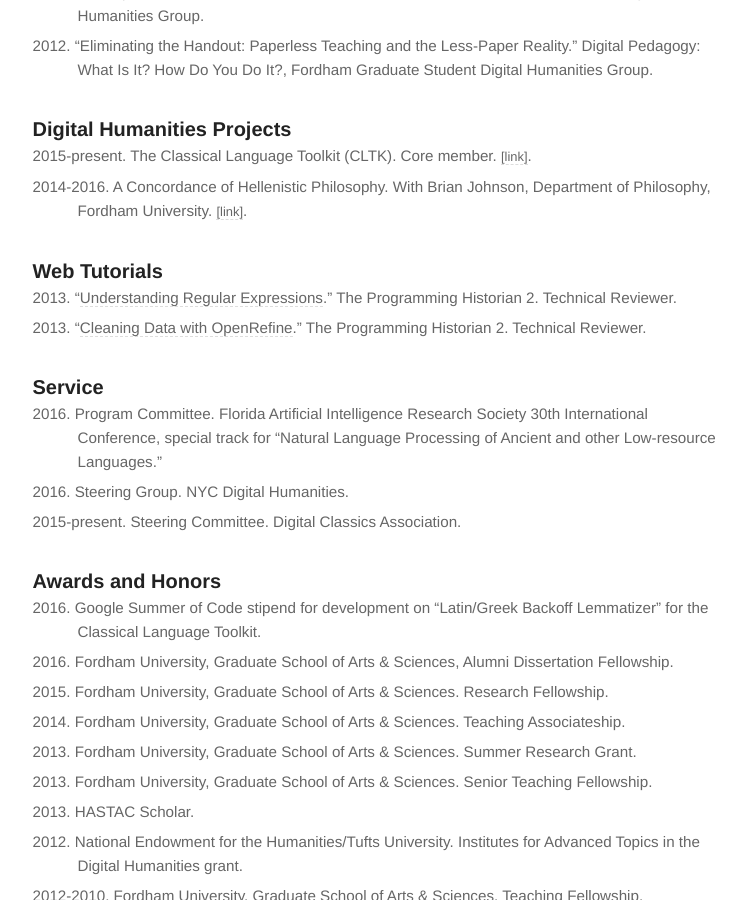
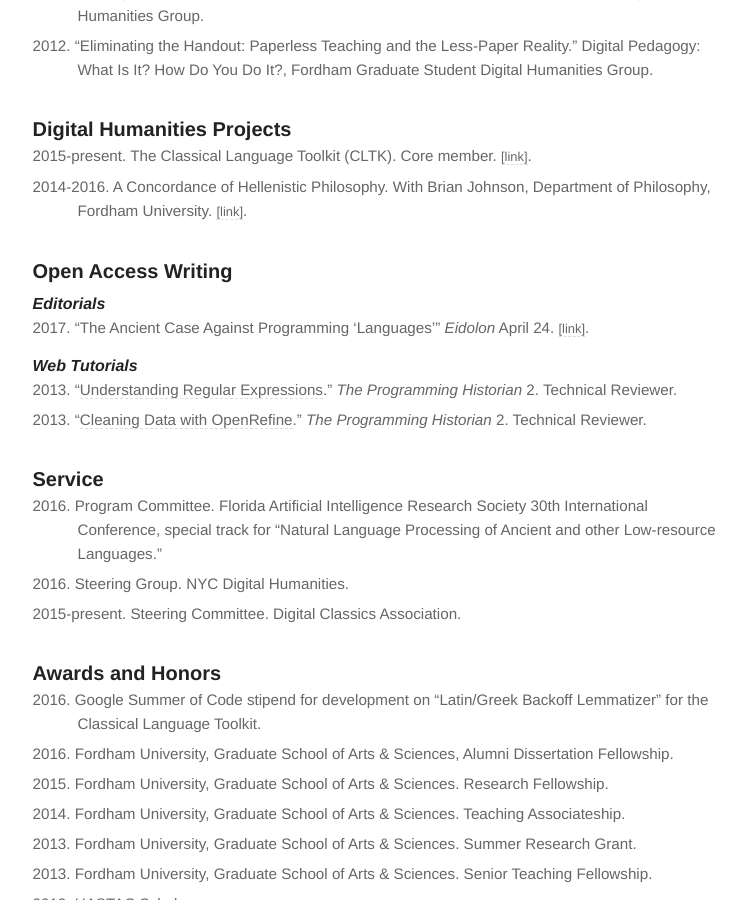
Before and after one commit to diyclassics/diyclassics.github.io, a Jekyll site: the page built from cv.md, in a window 1280 px wide and 900 px high, scrolled down 2912 px. Shown: the whole window, without its empty margins (265-1011 px from the left). Built offline with Jekyll 4.4.1, drawn with Linux system fonts in a browser that asks for light colours.

Commit message:
Add Eidolon article

```diff
--- a/cv.md
+++ b/cv.md
@@ -91,10 +91,16 @@
 - 2015-present. The Classical Language Toolkit (CLTK). Core member. [[link]](http://cltk.org){:.cv-link}.
 - 2014-2016. A Concordance of Hellenistic Philosophy. With Brian Johnson, Department of Philosophy, Fordham University. [[link]](https://hellenistic.ace.fordham.edu){:.cv-link}.
 
-### Web Tutorials
+### Open Access Writing
 
-- 2013\. "[Understanding Regular Expressions](http://programminghistorian.org/lessons/understanding-regular-expressions)." The Programming Historian 2. Technical Reviewer.
-- 2013\. "[Cleaning Data with OpenRefine](http://programminghistorian.org/lessons/cleaning-data-with-openrefine)." The Programming Historian 2. Technical Reviewer.
+#### Editorials
+
+- 2017\. "The Ancient Case Against Programming 'Languages'" *Eidolon* April 24. [[link]](https://eidolon.pub/the-ancient-case-against-programming-languages-b8d253ea6e64){:.cv-link}.
+
+#### Web Tutorials
+
+- 2013\. "[Understanding Regular Expressions](http://programminghistorian.org/lessons/understanding-regular-expressions)." *The Programming Historian* 2. Technical Reviewer.
+- 2013\. "[Cleaning Data with OpenRefine](http://programminghistorian.org/lessons/cleaning-data-with-openrefine)." *The Programming Historian* 2. Technical Reviewer.
 
 ### Service
 
```
